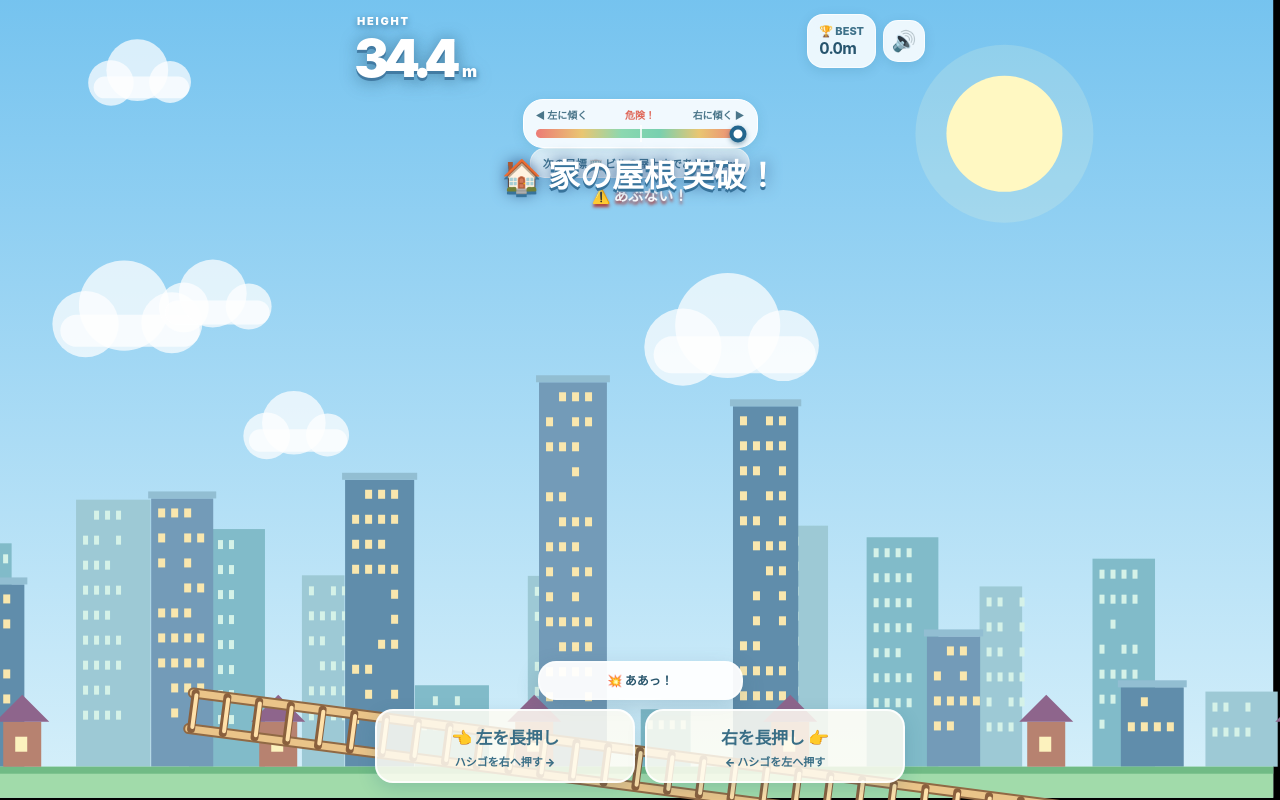
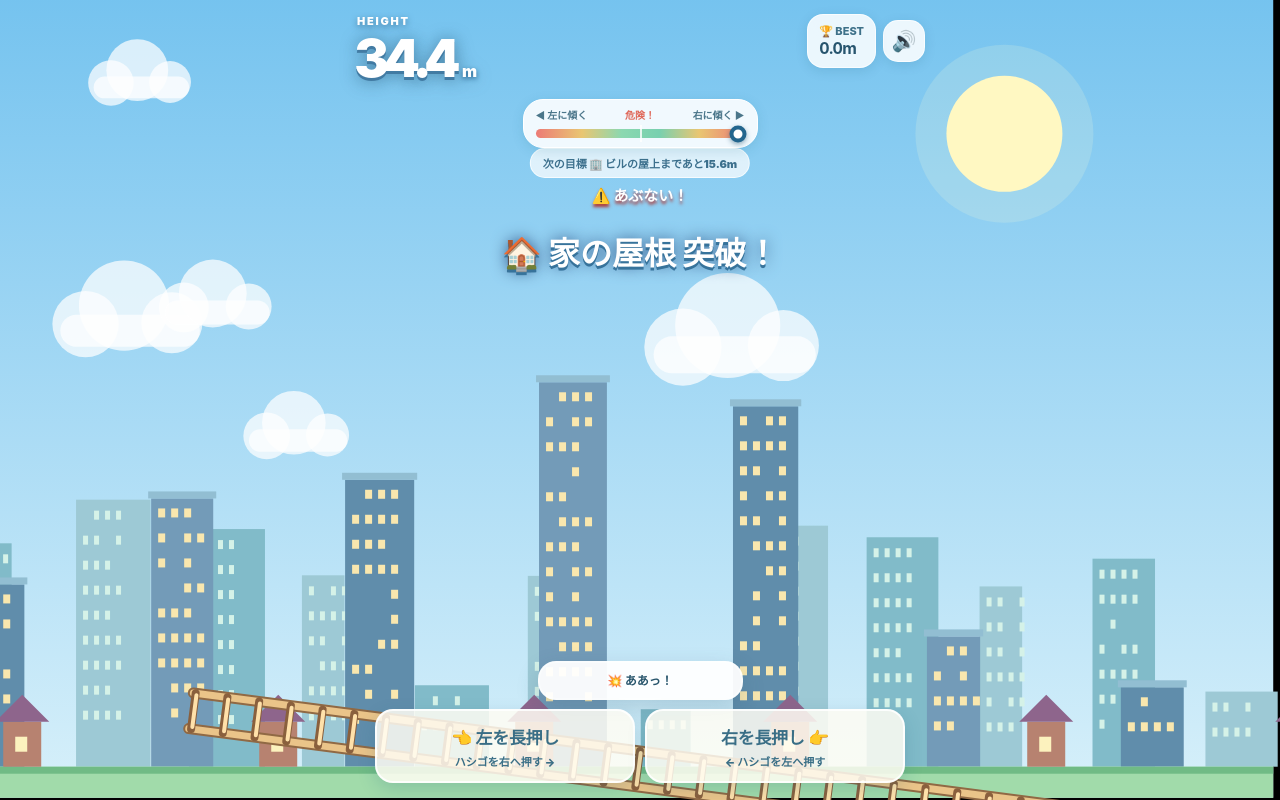
Before and after one commit to sectorlab-jp/sectorlab-jp.github.io, a plain HTML site: page ladder/index.html in a window 1280 px wide. Both pictures are taken after a click on the button "ゲームスタート ▶". Drawn offline with Linux system fonts and the light colour scheme.

Commit message:
Avoid milestone banner overlapping the next-goal indicator

```diff
--- a/ladder/index.html
+++ b/ladder/index.html
@@ -34,7 +34,7 @@ body{font-family:ui-rounded,-apple-system,BlinkMacSystemFont,"Hiragino Maru Goth
 .track{height:9px;border-radius:10px;position:relative;background:linear-gradient(90deg,#ec7b76 0%,#e9c672 22%,#8bd8b0 41%,#78d0af 59%,#e9c672 78%,#ec7b76 100%)}
 .track:before{content:"";position:absolute;top:-4px;bottom:-4px;width:2px;left:50%;background:#ffffffcc}
 #needle{position:absolute;left:50%;top:50%;width:17px;height:17px;background:white;border:4px solid #22658d;border-radius:50%;box-shadow:0 2px 5px #2054747b;transform:translate(-50%,-50%);transition:left .08s linear}
-#notice{position:absolute;z-index:4;top:calc(env(safe-area-inset-top,0px) + 150px);left:50%;width:max-content;max-width:95%;text-align:center;transform:translate(-50%,-15px) scale(.95);opacity:0;transition:opacity .22s,transform .22s;pointer-events:none;font-weight:1000;color:#fff;font-size:clamp(21px,6vw,32px);text-shadow:0 3px 0 #37739b,0 0 15px #3a5f8e}
+#notice{position:absolute;z-index:4;top:calc(env(safe-area-inset-top,0px) + 228px);left:50%;width:max-content;max-width:95%;text-align:center;transform:translate(-50%,-15px) scale(.95);opacity:0;transition:opacity .22s,transform .22s;pointer-events:none;font-weight:1000;color:#fff;font-size:clamp(21px,6vw,32px);text-shadow:0 3px 0 #37739b,0 0 15px #3a5f8e}
 #notice.show{opacity:1;transform:translate(-50%,0) scale(1)}
 #danger{position:absolute;z-index:3;top:calc(env(safe-area-inset-top,0px) + 185px);left:50%;transform:translateX(-50%);font-size:14px;font-weight:1000;color:#fff;text-shadow:0 2px 3px #af3b39;opacity:0;transition:opacity .15s;pointer-events:none}
 #danger.show{opacity:1;animation:pulse .55s infinite alternate}
```
